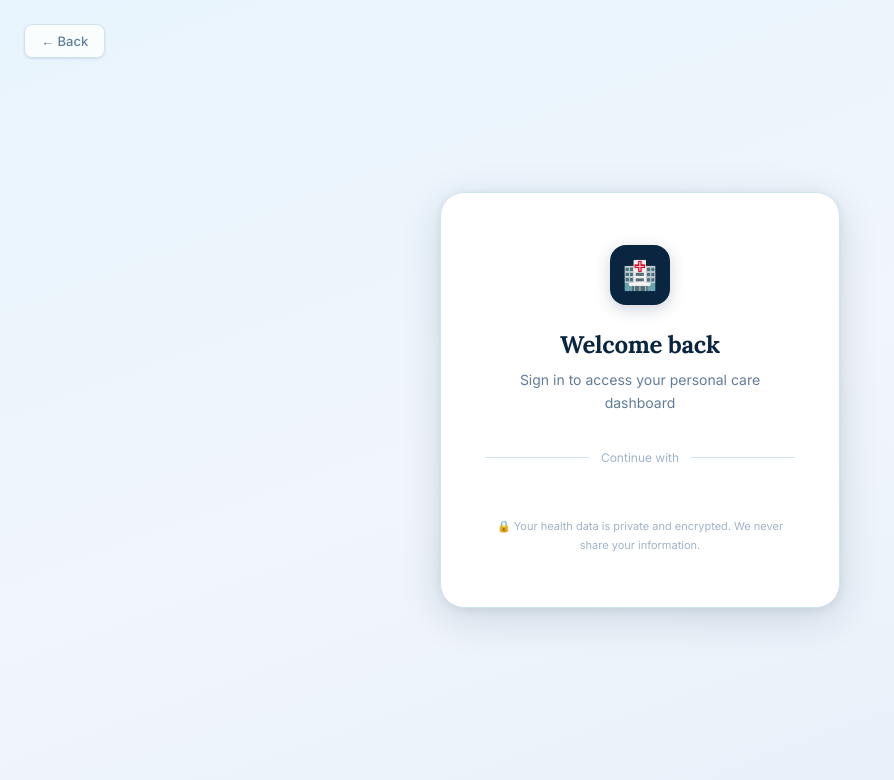
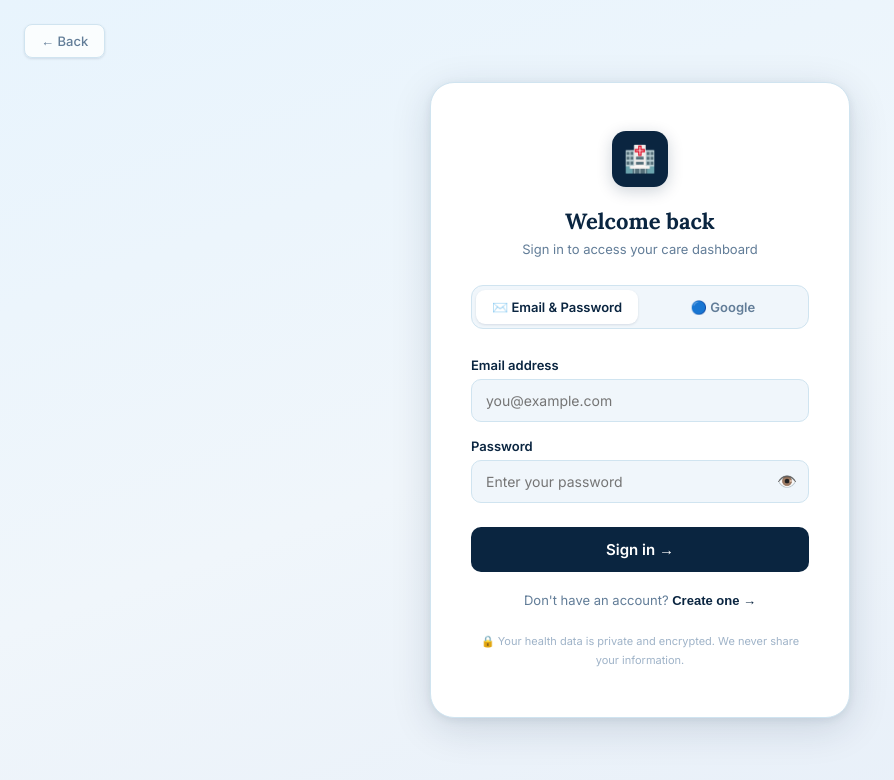
Before and after one commit to BasirS/care-companian, a React (Vite) app in the folder frontend/: page /login in a window 1280 px wide. Shown: the top 780 px of the page, without its empty margins (0-894 px from the left). Built offline with nearby package versions, Linux system fonts and the light colour scheme; no server answers.

Commit message:
Fixed login page and OAuth

```diff
--- a/frontend/src/components/GoogleSignInButton.tsx
+++ b/frontend/src/components/GoogleSignInButton.tsx
@@ -16,17 +16,16 @@ export default function GoogleSignInButton() {
       }
     }
 
-    if (window.google?.accounts?.id) {
-      render()
-    } else {
+    // Wait until google is initialized (initialize() must be called first in AuthContext)
     const interval = setInterval(() => {
       if (window.google?.accounts?.id) {
         clearInterval(interval)
-          render()
+        // Small delay to ensure AuthContext's initialize() has run
+        setTimeout(render, 50)
       }
     }, 100)
+
     return () => clearInterval(interval)
-    }
   }, [])
 
   return <div ref={containerRef} />
--- a/frontend/src/pages/Login.tsx
+++ b/frontend/src/pages/Login.tsx
@@ -1,15 +1,58 @@
-import { useEffect } from 'react'
+import { useEffect, useState } from 'react'
 import { useNavigate } from 'react-router-dom'
 import { useAuth } from '../context/AuthContext'
 import GoogleSignInButton from '../components/GoogleSignInButton'
 
+type Tab = 'password' | 'google'
+type Mode = 'login' | 'register'
+
 export default function Login() {
-  const { user } = useAuth()
+  const { user, signInWithPassword, registerWithPassword } = useAuth()
   const navigate = useNavigate()
+
+  const [tab, setTab] = useState<Tab>('password')
+  const [mode, setMode] = useState<Mode>('login')
+  const [name, setName] = useState('')
+  const [email, setEmail] = useState('')
+  const [password, setPassword] = useState('')
+  const [showPassword, setShowPassword] = useState(false)
+  const [error, setError] = useState('')
+  const [loading, setLoading] = useState(false)
 
   useEffect(() => {
     if (user) navigate('/dashboard')
   }, [user, navigate])
+
+  async function handleSubmit(e: React.FormEvent) {
+    e.preventDefault()
+    setError('')
+    setLoading(true)
+    try {
+      if (mode === 'login') {
+        await signInWithPassword(email, password)
+      } else {
+        if (!name.trim()) { setError('Please enter your name.'); setLoading(false); return }
+        await registerWithPassword(name.trim(), email, password)
+      }
+    } catch (err: unknown) {
+      setError(err instanceof Error ? err.message : 'Something went wrong.')
+    } finally {
+      setLoading(false)
+    }
+  }
+
+  const inputStyle: React.CSSProperties = {
+    width: '100%',
+    padding: '12px 14px',
+    border: '1px solid var(--border)',
+    borderRadius: 10,
+    fontSize: 14,
+    fontFamily: 'var(--font-body)',
+    color: 'var(--text)',
+    background: 'var(--bg)',
+    outline: 'none',
+    boxSizing: 'border-box',
+  }
 
   return (
     <div style={{
@@ -19,69 +62,190 @@ export default function Login() {
       justifyContent: 'center',
       background: 'linear-gradient(160deg, #e8f4fd 0%, #f0f6fb 50%, #e6eef8 100%)',
       padding: 24,
-      animation: 'fadeUp 0.4s ease forwards',
     }}>
       <div style={{
         background: 'var(--surface)',
         border: '1px solid var(--border)',
         borderRadius: 24,
-        padding: '52px 44px',
-        maxWidth: 400,
+        padding: '48px 40px',
+        maxWidth: 420,
         width: '100%',
         textAlign: 'center',
         boxShadow: 'var(--shadow-lg)',
       }}>
         {/* Logo */}
         <div style={{
-          width: 60, height: 60,
+          width: 56, height: 56,
           background: 'var(--navy)',
-          borderRadius: 16,
+          borderRadius: 14,
           display: 'flex', alignItems: 'center', justifyContent: 'center',
-          fontSize: 28,
-          margin: '0 auto 24px',
+          fontSize: 26,
+          margin: '0 auto 20px',
           boxShadow: '0 4px 16px rgba(10,37,64,0.2)',
-        }}>
-          🏥
-        </div>
+        }}>🏥</div>
 
         <h2 style={{
           fontFamily: 'var(--font-heading)',
           color: 'var(--navy)',
-          fontSize: 24,
+          fontSize: 22,
           fontWeight: 700,
-          marginBottom: 8,
-          letterSpacing: '-0.3px',
+          marginBottom: 6,
         }}>
-          Welcome back
+          {mode === 'login' ? 'Welcome back' : 'Create an account'}
         </h2>
-        <p style={{
-          color: 'var(--text-muted)',
-          fontSize: 14,
-          lineHeight: 1.65,
-          marginBottom: 36,
-        }}>
-          Sign in to access your personal care dashboard
+        <p style={{ color: 'var(--text-muted)', fontSize: 13, marginBottom: 28 }}>
+          {mode === 'login' ? 'Sign in to access your care dashboard' : 'Get started with CareCompanion'}
         </p>
 
-        {/* Divider with text */}
+        {/* Tabs */}
         <div style={{
-          display: 'flex', alignItems: 'center', gap: 12, marginBottom: 24,
+          display: 'flex',
+          background: 'var(--bg)',
+          border: '1px solid var(--border)',
+          borderRadius: 12,
+          padding: 4,
+          marginBottom: 28,
+          gap: 4,
         }}>
-          <div style={{ flex: 1, height: 1, background: 'var(--border)' }} />
-          <span style={{ fontSize: 12, color: 'var(--text-light)', whiteSpace: 'nowrap' }}>Continue with</span>
-          <div style={{ flex: 1, height: 1, background: 'var(--border)' }} />
+          {([['password', '✉️ Email & Password'], ['google', '🔵 Google']] as [Tab, string][]).map(([t, label]) => (
+            <button
+              key={t}
+              onClick={() => { setTab(t); setError('') }}
+              style={{
+                flex: 1,
+                padding: '9px 0',
+                borderRadius: 9,
+                border: 'none',
+                fontSize: 13,
+                fontWeight: 600,
+                fontFamily: 'var(--font-body)',
+                cursor: 'pointer',
+                transition: 'all 0.15s',
+                background: tab === t ? 'var(--surface)' : 'transparent',
+                color: tab === t ? 'var(--navy)' : 'var(--text-muted)',
+                boxShadow: tab === t ? 'var(--shadow-sm)' : 'none',
+              }}
+            >{label}</button>
+          ))}
         </div>
 
-        <div style={{ display: 'flex', justifyContent: 'center', marginBottom: 28 }}>
-          <GoogleSignInButton />
-        </div>
+        {tab === 'password' ? (
+          <form onSubmit={handleSubmit} style={{ textAlign: 'left' }}>
+            {mode === 'register' && (
+              <div style={{ marginBottom: 16 }}>
+                <label style={{ display: 'block', fontSize: 13, fontWeight: 600, color: 'var(--text)', marginBottom: 6 }}>
+                  Full name
+                </label>
+                <input
+                  style={inputStyle}
+                  type="text"
+                  value={name}
+                  onChange={e => setName(e.target.value)}
+                  required
+                />
+              </div>
+            )}
 
-        <p style={{
-          fontSize: 11,
-          color: 'var(--text-light)',
-          lineHeight: 1.7,
-          padding: '0 8px',
-        }}>
+            <div style={{ marginBottom: 16 }}>
+              <label style={{ display: 'block', fontSize: 13, fontWeight: 600, color: 'var(--text)', marginBottom: 6 }}>
+                Email address
+              </label>
+              <input
+                style={inputStyle}
+                type="email"
+                placeholder="you@example.com"
+                value={email}
+                onChange={e => setEmail(e.target.value)}
+                required
+              />
+            </div>
+
+            <div style={{ marginBottom: 24 }}>
+              <label style={{ display: 'block', fontSize: 13, fontWeight: 600, color: 'var(--text)', marginBottom: 6 }}>
+                Password
+              </label>
+              <div style={{ position: 'relative' }}>
+                <input
+                  style={{ ...inputStyle, paddingRight: 44 }}
+                  type={showPassword ? 'text' : 'password'}
+                  placeholder="Enter your password"
+                  value={password}
+                  onChange={e => setPassword(e.target.value)}
+                  required
+                  minLength={mode === 'register' ? 8 : undefined}
+                />
+                <button
+                  type="button"
+                  onClick={() => setShowPassword(v => !v)}
+                  style={{
+                    position: 'absolute', right: 12, top: '50%', transform: 'translateY(-50%)',
+                    background: 'none', border: 'none', cursor: 'pointer', fontSize: 16, color: 'var(--text-muted)',
+                  }}
+                >{showPassword ? '🙈' : '👁️'}</button>
+              </div>
+              {mode === 'register' && (
+                <p style={{ fontSize: 11, color: 'var(--text-light)', marginTop: 5 }}>Minimum 8 characters</p>
+              )}
+            </div>
+
+            {error && (
+              <div style={{
+                background: 'var(--danger-bg)', border: '1px solid var(--danger-border)',
+                borderRadius: 8, padding: '10px 14px', marginBottom: 16,
+                fontSize: 13, color: 'var(--danger)', textAlign: 'center',
+              }}>{error}</div>
+            )}
+
+            <button
+              type="submit"
+              disabled={loading}
+              style={{
+                width: '100%',
+                padding: '13px 0',
+                background: loading ? 'var(--text-light)' : 'var(--navy)',
+                color: '#fff',
+                border: 'none',
+                borderRadius: 10,
+                fontSize: 15,
+                fontWeight: 600,
+                fontFamily: 'var(--font-body)',
+                cursor: loading ? 'not-allowed' : 'pointer',
+                transition: 'opacity 0.15s',
+              }}
+            >
+              {loading ? 'Please wait…' : mode === 'login' ? 'Sign in →' : 'Create account →'}
+            </button>
+
+            <p style={{ textAlign: 'center', fontSize: 13, color: 'var(--text-muted)', marginTop: 20 }}>
+              {mode === 'login' ? (
+                <>Don't have an account?{' '}
+                  <button type="button" onClick={() => { setMode('register'); setError('') }}
+                    style={{ background: 'none', border: 'none', color: 'var(--navy)', fontWeight: 600, cursor: 'pointer', fontSize: 13 }}>
+                    Create one →
+                  </button>
+                </>
+              ) : (
+                <>Already have an account?{' '}
+                  <button type="button" onClick={() => { setMode('login'); setError('') }}
+                    style={{ background: 'none', border: 'none', color: 'var(--navy)', fontWeight: 600, cursor: 'pointer', fontSize: 13 }}>
+                    Sign in →
+                  </button>
+                </>
+              )}
+            </p>
+          </form>
+        ) : (
+          <div>
+            <p style={{ fontSize: 13, color: 'var(--text-muted)', marginBottom: 20 }}>
+              Continue with your Google account
+            </p>
+            <div style={{ display: 'flex', justifyContent: 'center' }}>
+              <GoogleSignInButton />
+            </div>
+          </div>
+        )}
+
+        <p style={{ fontSize: 11, color: 'var(--text-light)', lineHeight: 1.7, marginTop: 24, padding: '0 8px' }}>
           🔒 Your health data is private and encrypted. We never share your information.
         </p>
       </div>
@@ -89,26 +253,14 @@ export default function Login() {
       <button
         onClick={() => navigate('/')}
         style={{
-          position: 'absolute',
-          top: 24, left: 24,
-          background: 'rgba(255,255,255,0.8)',
-          border: '1px solid var(--border)',
-          borderRadius: 8,
-          padding: '8px 16px',
-          color: 'var(--text-muted)',
-          fontSize: 13,
-          fontWeight: 500,
-          cursor: 'pointer',
-          fontFamily: 'var(--font-body)',
-          display: 'flex', alignItems: 'center', gap: 6,
+          position: 'absolute', top: 24, left: 24,
+          background: 'rgba(255,255,255,0.8)', border: '1px solid var(--border)',
+          borderRadius: 8, padding: '8px 16px', color: 'var(--text-muted)',
+          fontSize: 13, fontWeight: 500, cursor: 'pointer',
+          fontFamily: 'var(--font-body)', display: 'flex', alignItems: 'center', gap: 6,
           boxShadow: 'var(--shadow-sm)',
-          transition: 'all 0.15s',
         }}
-        onMouseEnter={e => (e.currentTarget.style.color = 'var(--navy)')}
-        onMouseLeave={e => (e.currentTarget.style.color = 'var(--text-muted)')}
-      >
-        ← Back
-      </button>
+      >← Back</button>
     </div>
   )
 }
```
Also changed, not shown: frontend/src/context/AuthContext.tsx (+58 -3 lines), 2 other files (tests, documents, lock files or other folders). Lines whose indentation alone changed are shown as unchanged.
